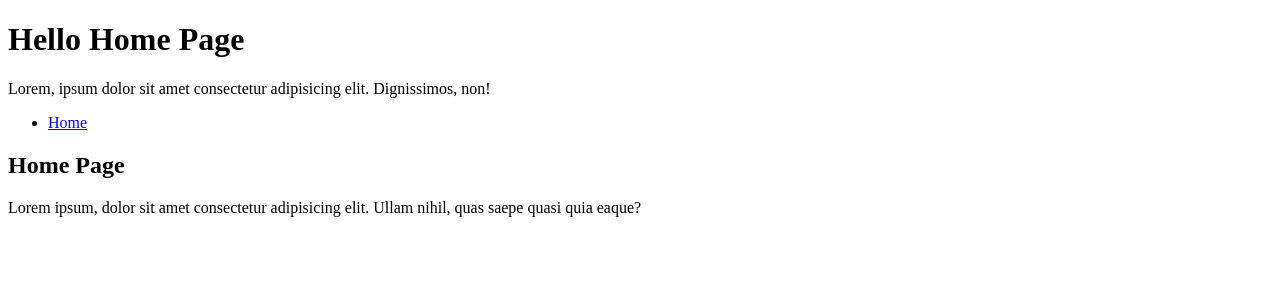
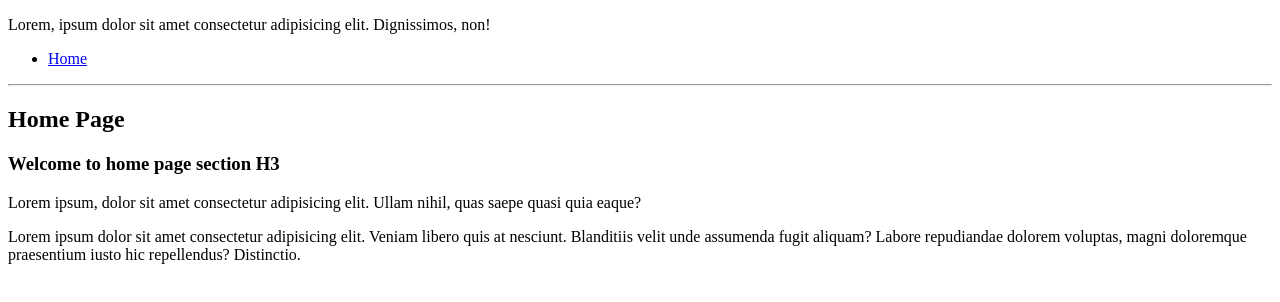
Before and after one commit to WaleedShalal/dummy-project, a plain HTML site: page index.html in a window 1280 px wide. Drawn offline with Linux system fonts and the light colour scheme.

Commit message:
adding footer

```diff
--- a/index.html
+++ b/index.html
@@ -7,7 +7,6 @@
     <link rel="stylesheet" href="./css/styles.css" />
   </head>
   <body>
-    <h1>Hello Home Page</h1>
     <p>
       Lorem, ipsum dolor sit amet consectetur adipisicing elit. Dignissimos,
       non!
@@ -19,12 +18,22 @@
         </ul>
       </nav>
     </header>
+    <hr />
     <section>
       <h2>Home Page</h2>
+      <h3>Welcome to home page section H3</h3>
       <p>
         Lorem ipsum, dolor sit amet consectetur adipisicing elit. Ullam nihil,
         quas saepe quasi quia eaque?
       </p>
     </section>
+    <footer>
+      <p>
+        Lorem ipsum dolor sit amet consectetur adipisicing elit. Veniam libero
+        quis at nesciunt. Blanditiis velit unde assumenda fugit aliquam? Labore
+        repudiandae dolorem voluptas, magni doloremque praesentium iusto hic
+        repellendus? Distinctio.
+      </p>
+    </footer>
   </body>
 </html>
```
